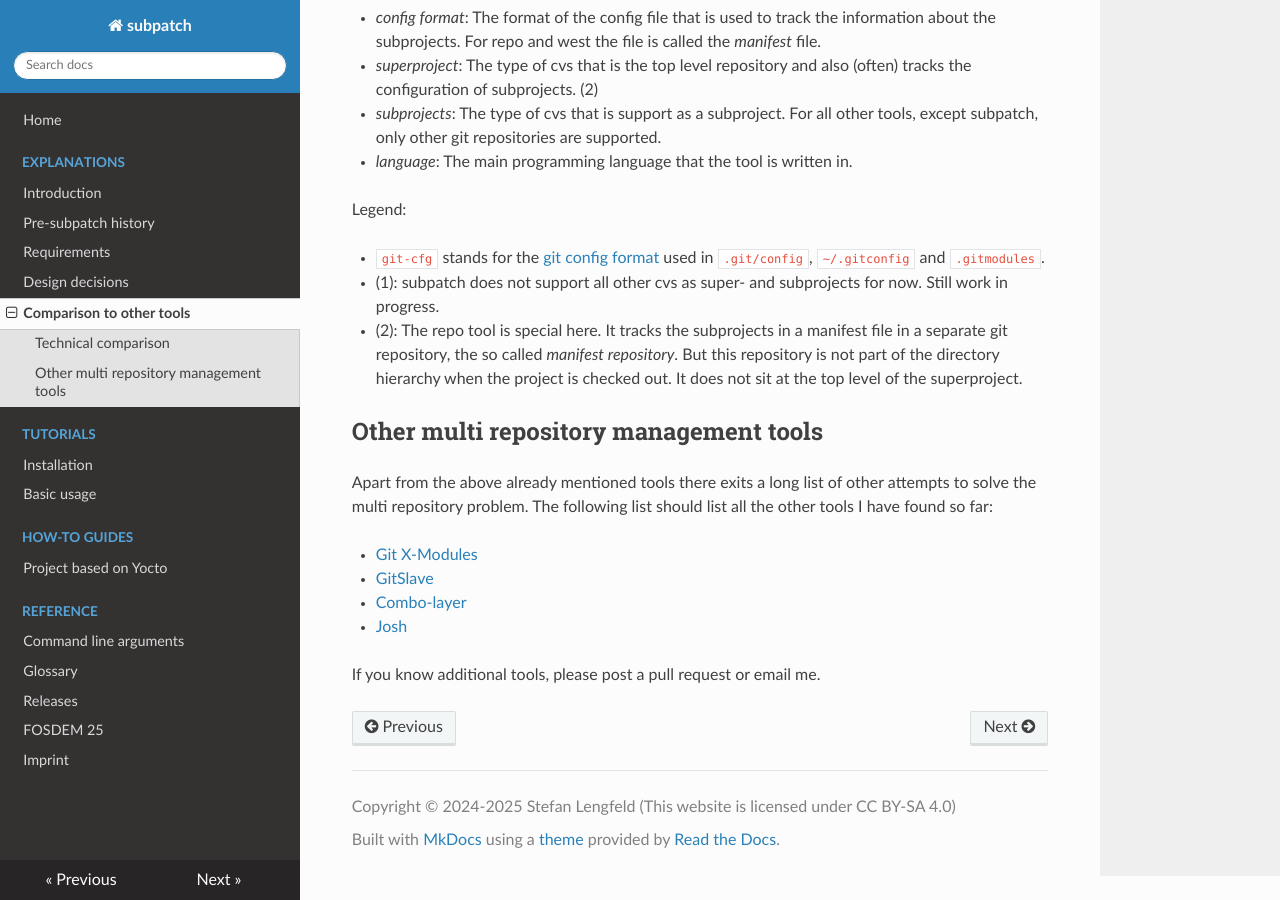
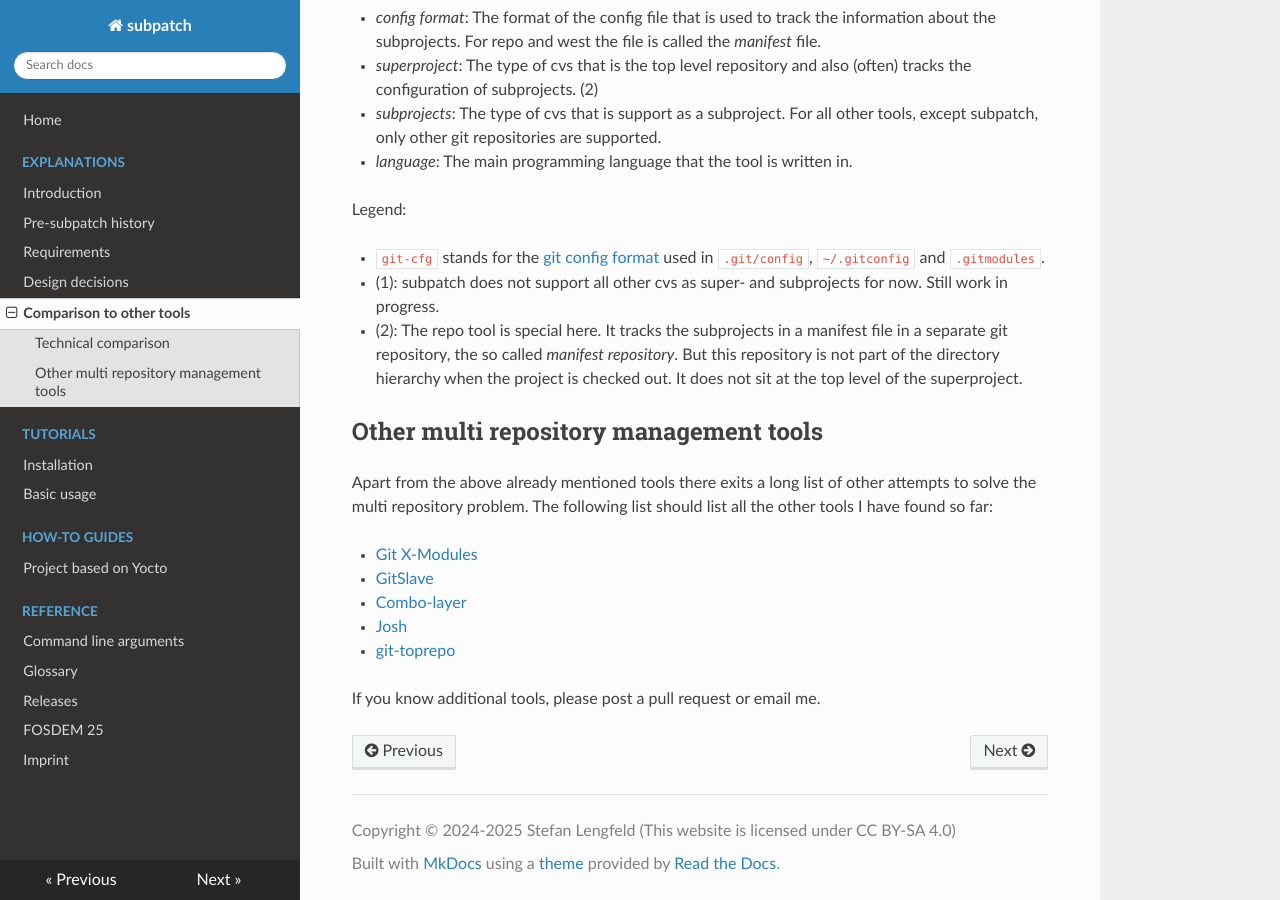
Before and after one commit to lengfeld/subpatch, an MkDocs documentation site: the page built from website/exp/comparison.md, in a window 1280 px wide and 900 px high, scrolled down 746 px. Built offline with MkDocs 1.6.1, drawn with Linux system fonts in a browser that asks for light colours; nearby versions of some CDN libraries.

Commit message:
website: mention other tool: git-toprepo
Add git-toprepo. It was mentioned in the matrix channel.

```diff
--- a/website/exp/comparison.md
+++ b/website/exp/comparison.md
@@ -56,5 +56,6 @@
 * [GitSlave](https://gitslave.sourceforge.net/)
 * [Combo-layer](https://wiki.yoctoproject.org/wiki/Combo-layer)
 * [Josh](https://github.com/josh-project/josh)
+* [git-toprepo](https://github.com/meroton/git-toprepo)
 
 If you know additional tools, please post a pull request or email me.
```
